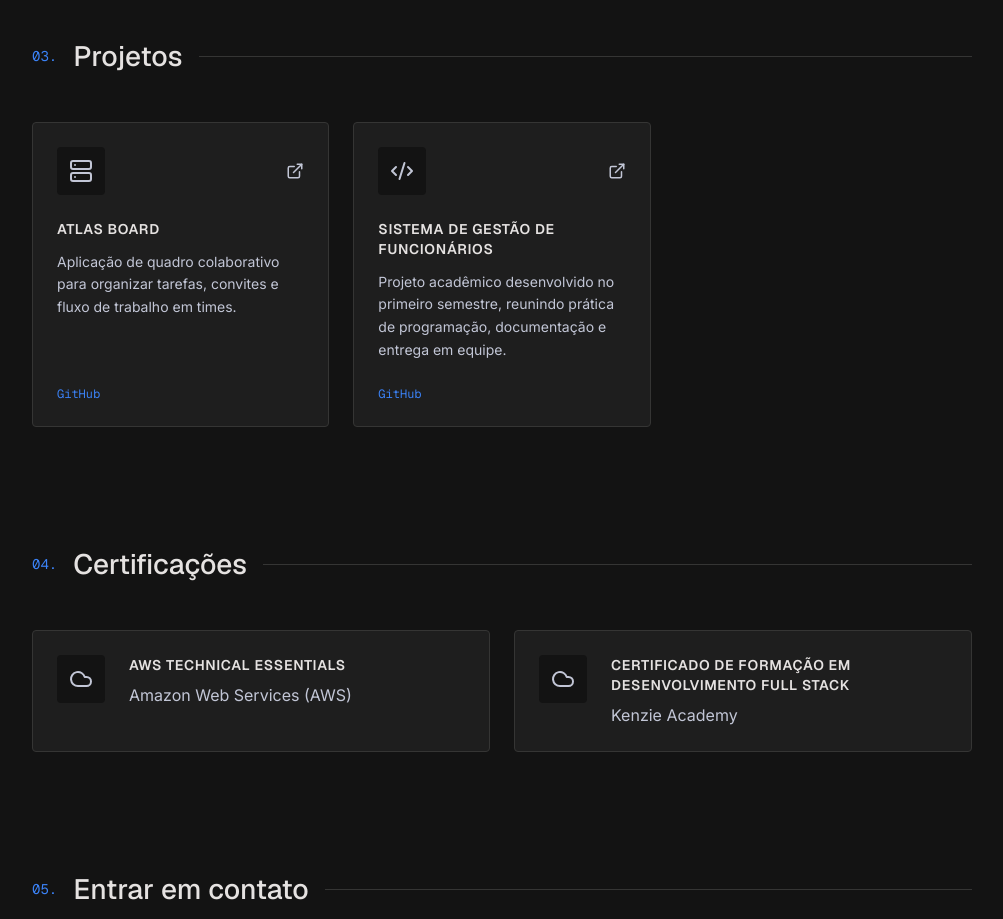
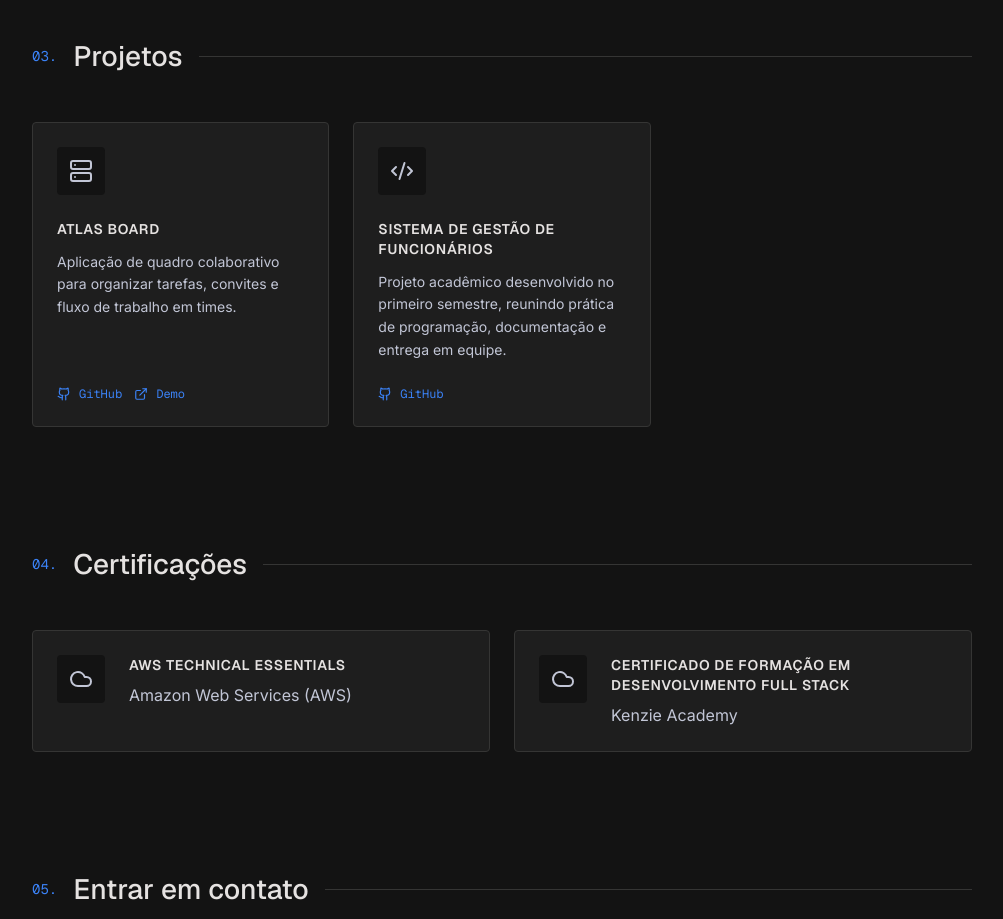
Before and after one commit to leonardomarchioro/portfolio, a Next.js app: page / in a window 1280 px wide. Shown: the part 1640-2559 px from the top of the page, without its empty margins (138-1141 px from the left). Built offline with nearby package versions, Linux system fonts and the light colour scheme; no server answers.

Commit message:
feat: add demo link

```diff
--- a/src/components/ProjectsSection.tsx
+++ b/src/components/ProjectsSection.tsx
@@ -25,15 +25,12 @@ export function ProjectsSection({ content, items }: ProjectsSectionProps) {
         {items.map((item) => {
           const Icon = icons[item.icon];
           const projectContent = content.items[item.key];
+          const demoHref = "demoHref" in item ? item.demoHref : undefined;
 
           return (
-            <a
-              aria-label={`${projectContent.title} - GitHub`}
-              className="group flex min-h-[220px] flex-col rounded border border-surface-muted bg-surface-raised p-6 transition-colors hover:border-primary"
-              href={item.href}
+            <article
+              className="group flex min-h-[220px] flex-col rounded border border-surface-muted bg-surface-raised p-6 transition-colors hover:border-primary focus-within:border-primary"
               key={item.key}
-              rel="noreferrer"
-              target="_blank"
             >
               <div className="mb-6 flex items-center justify-between">
                 <div
@@ -42,11 +39,6 @@ export function ProjectsSection({ content, items }: ProjectsSectionProps) {
                 >
                   <Icon size={24} />
                 </div>
-                <ExternalLink
-                  aria-hidden="true"
-                  className="text-text-muted transition-colors group-hover:text-primary"
-                  size={18}
-                />
               </div>
               <h4 className="mb-3 font-display text-sm font-semibold uppercase tracking-[0.05em] text-text">
                 {projectContent.title}
@@ -54,8 +46,31 @@ export function ProjectsSection({ content, items }: ProjectsSectionProps) {
               <p className="m-0 flex-1 text-sm leading-relaxed text-text-muted">
                 {projectContent.description}
               </p>
-              <span className="mt-6 font-code text-xs text-primary">GitHub</span>
-            </a>
+              <div className="mt-6 flex flex-wrap gap-3">
+                <a
+                  aria-label={`${projectContent.title} - GitHub`}
+                  className="inline-flex items-center gap-2 font-code text-xs text-primary transition-colors hover:text-text focus:outline-none focus-visible:text-text"
+                  href={item.href}
+                  rel="noreferrer"
+                  target="_blank"
+                >
+                  <Github aria-hidden="true" size={14} />
+                  GitHub
+                </a>
+                {demoHref ? (
+                  <a
+                    aria-label={`${projectContent.title} - Demo`}
+                    className="inline-flex items-center gap-2 font-code text-xs text-primary transition-colors hover:text-text focus:outline-none focus-visible:text-text"
+                    href={demoHref}
+                    rel="noreferrer"
+                    target="_blank"
+                  >
+                    <ExternalLink aria-hidden="true" size={14} />
+                    Demo
+                  </a>
+                ) : null}
+              </div>
+            </article>
           );
         })}
       </div>
--- a/src/i18n/generals.ts
+++ b/src/i18n/generals.ts
@@ -22,6 +22,7 @@ export const generals = {
     {
       key: "atlasBoard",
       href: "https://github.com/leonardomarchioro/atlas-board",
+      demoHref: "https://atlas-board-demo.vercel.app",
       icon: "server",
     },
     {
```
Also changed, not shown: 2 other files (tests, documents, lock files or other folders).
